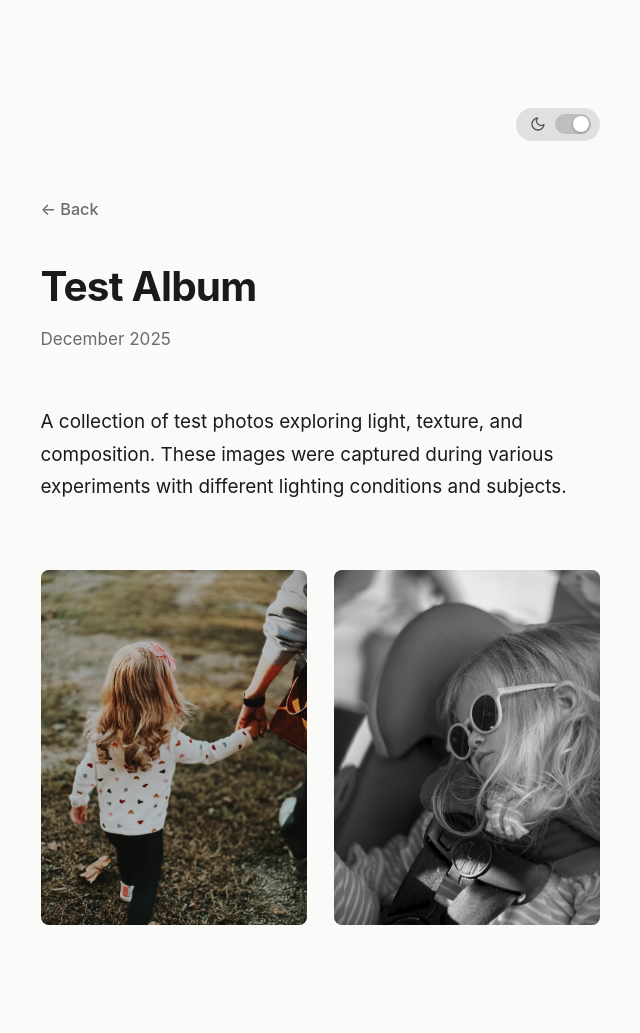
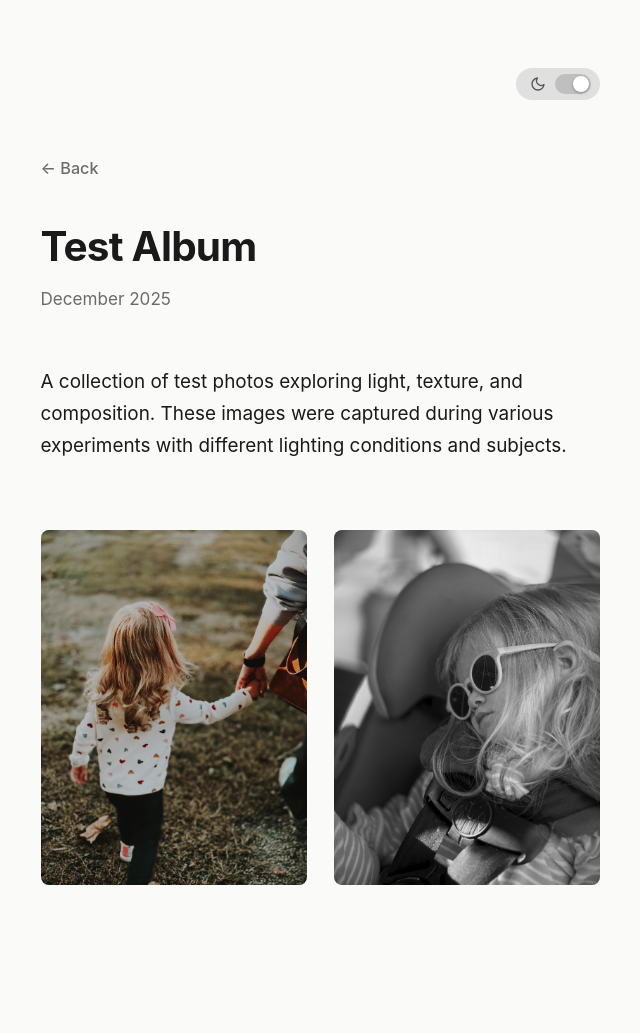
Before and after one commit to ithinkiamjoseph/Jekyll-SN-Pro, a Jekyll site: the page built from photos/test-album.md, in a window 1280 px wide. Shown: the whole page, without its empty margins (320-960 px from the left). Built offline with Jekyll 4.4.1, drawn with Linux system fonts in a browser that asks for light colours; after the commit the page ends 993 px from its top, so only the background shows below that.

Commit message:
Reduce container top padding for consistency across breakpoints

```diff
--- a/_sass/main.scss
+++ b/_sass/main.scss
@@ -89,7 +89,7 @@ body {
 .container {
   max-width: 640px;
   margin: 0 auto;
-  padding: $spacing-unit * 4 $spacing-unit * 1.5;
+  padding: ($spacing-unit * 2.5) $spacing-unit * 1.5 ($spacing-unit * 4);
 }
 
 // ============================================
```
